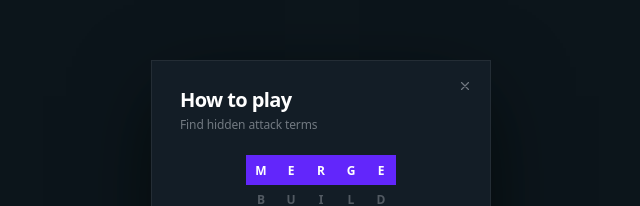
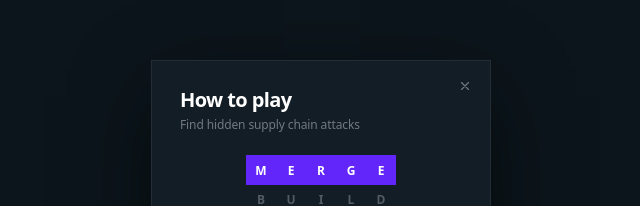
Before and after one commit to shadowboxr/malwhere, a React (Vite) app: page / in a window 1280 px wide. Shown: the part 126-332 px from the top of the page, without its empty margins (319-959 px from the left). Built offline with nearby package versions, Linux system fonts and the light colour scheme; a web font is replaced by a local one.

Commit message:
Onboarding tweaks

```diff
--- a/src/App.jsx
+++ b/src/App.jsx
@@ -952,7 +952,7 @@ function LoadingOverlay({ onComplete }) {
 function Onboarding({ onClose }) {
   const [step, setStep] = useState(0);
   const slides = [
-    { title: "How to play", sub: "Find hidden attack terms",
+    { title: "How to play", sub: "Find hidden supply chain attacks",
       pts: ["Drag or tap letters to form words", "Words can snake in any direction", "Every letter is used exactly once", "Stuck? Tap \u201CScan\u201D to reveal a word"],
       demo: "grid" },
     { title: "Find the Missing Link", sub: null,
@@ -1030,7 +1030,7 @@ function Onboarding({ onClose }) {
             <div style={{
               fontFamily: tokens.font.body, fontWeight: 400, fontSize: 12,
               color: tokens.color.textFaint, marginTop: 16, letterSpacing: "-0.01em",
-            }}>Find the hidden attack patterns.</div>
+            }}>Find the relevant open source projects</div>
           </div>
         ) : (
           <>
```
